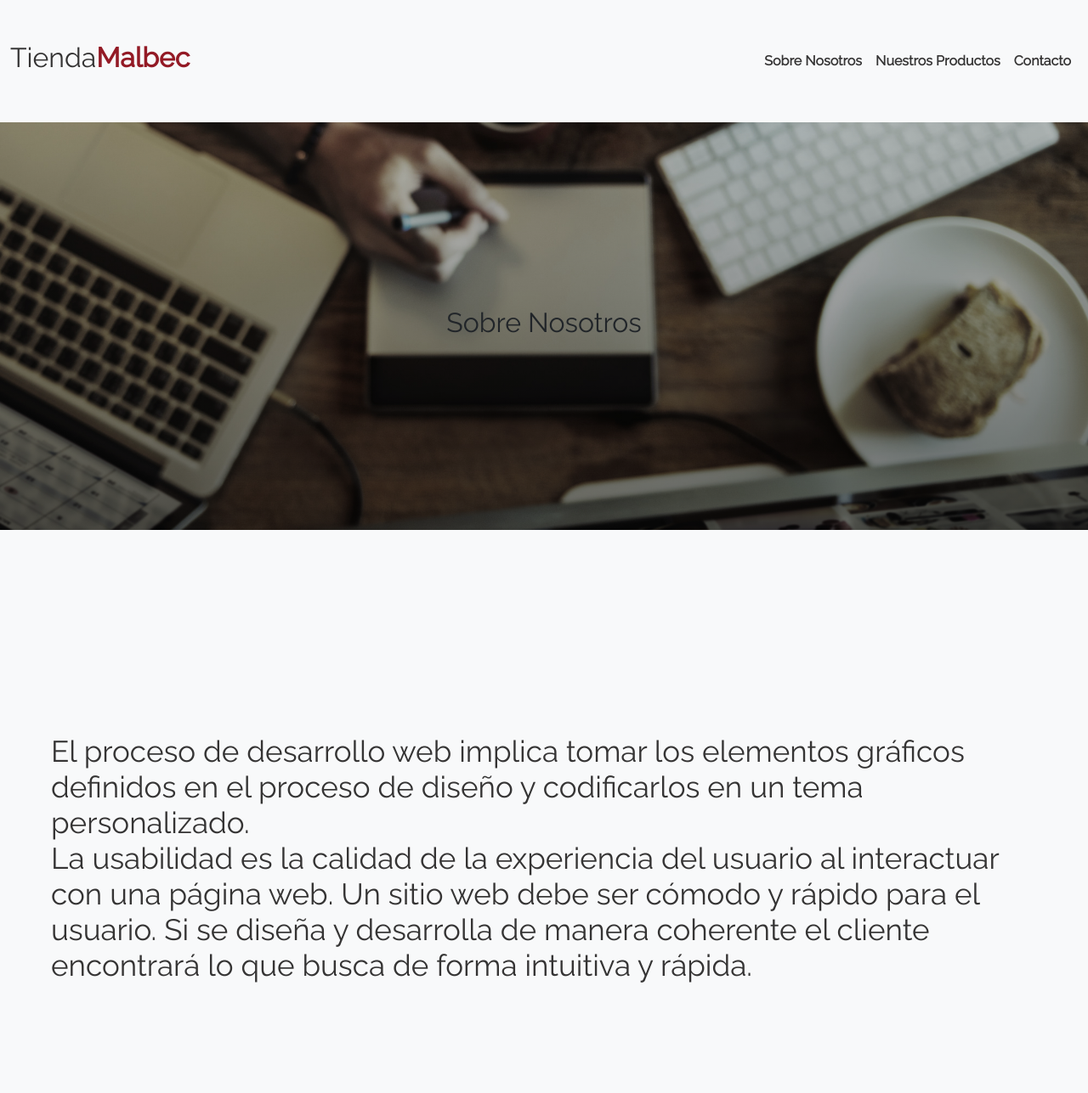
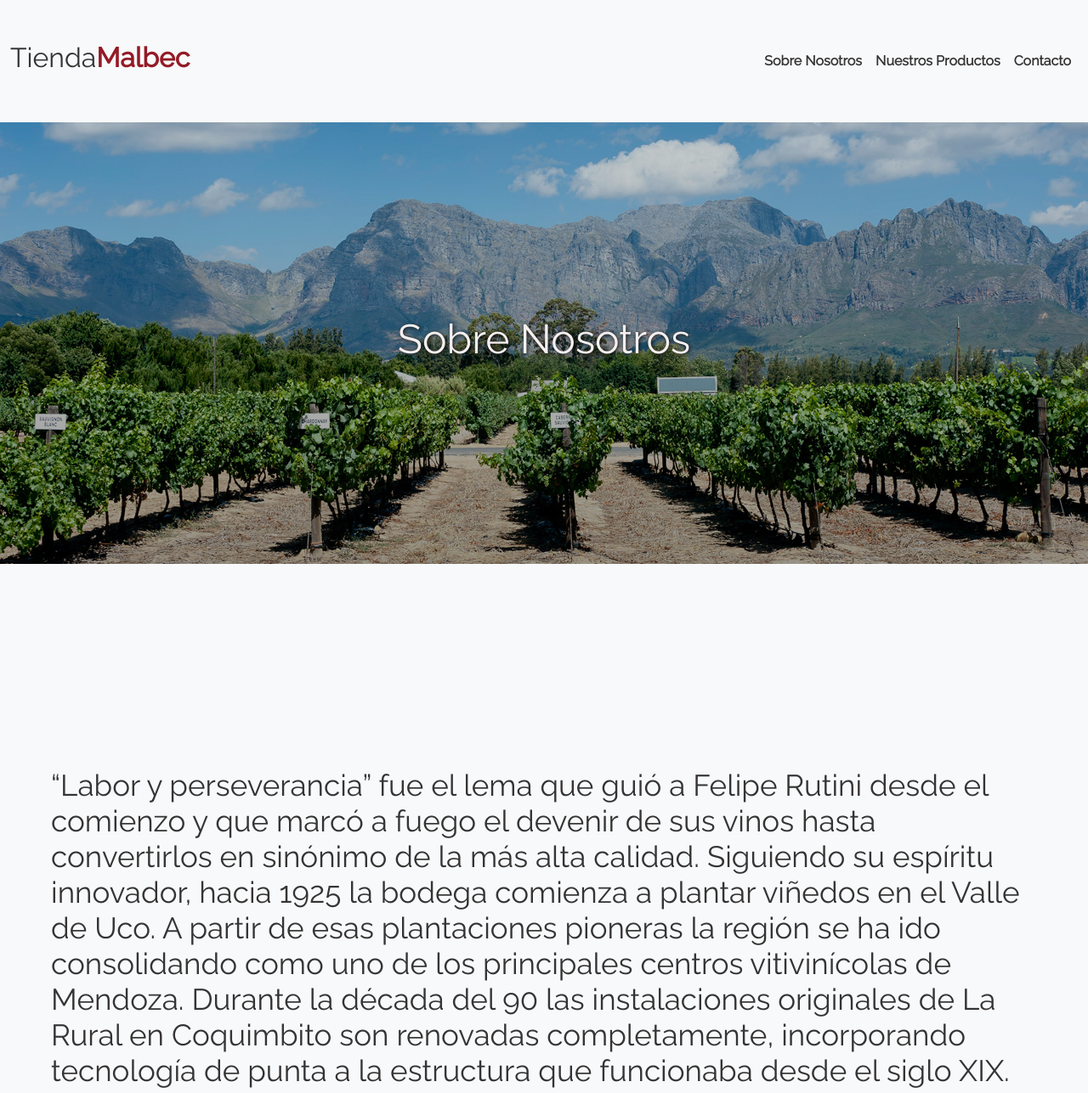
Before and after one commit to emilianoar23/website.coderhouse, a website: page pages/sobre-nosotros.html in a window 1280 px wide. Shown: the top 1287 px of the page at 85% size. Drawn offline with nearby package versions, Linux system fonts and the light colour scheme.

Commit message:
cambio hero section sobre nosotros

```diff
--- a/pages/sobre-nosotros.html
+++ b/pages/sobre-nosotros.html
@@ -44,8 +44,7 @@
         </section>
         <section>
             <div class="desarollo-parrafo">
-                    <h3>El proceso de desarrollo web implica tomar los elementos gráficos definidos en el proceso de diseño y
-                    codificarlos en un tema personalizado. <br>La usabilidad es la calidad de la experiencia del usuario al interactuar con una página web. Un sitio web debe ser cómodo y rápido para el usuario. Si se diseña y desarrolla de manera coherente el cliente encontrará lo que busca de forma intuitiva y rápida.</h3>
+                    <h3>“Labor y perseverancia” fue el lema que guió a Felipe Rutini desde el comienzo y que marcó a fuego el devenir de sus vinos hasta convertirlos en sinónimo de la más alta calidad. Siguiendo su espíritu innovador, hacia 1925 la bodega comienza a plantar viñedos en el Valle de Uco. A partir de esas plantaciones pioneras la región se ha ido consolidando como uno de los principales centros vitivinícolas de Mendoza. Durante la década del 90 las instalaciones originales de La Rural en Coquimbito son renovadas completamente, incorporando tecnología de punta a la estructura que funcionaba desde el siglo XIX. En ese mismo predio se encuentra hoy en día el Museo del Vino, donde los visitantes pueden conocer los primeros pasos de don Felipe Rutini en la producción de vinos y ver la evolución de las técnicas y de los mecanismos de trabajo tradicionales. En línea con el afán de superación y excelencia de su fundador, en 2008 comienza a construirse la planta de Rutini Wines en Tupungato. Allí se elaboran actualmente las líneas Felipe Rutini, Antología, Apartado, Colección Rutini, Encuentro y Trumpeter. Estas fincas abarcan más de 400 hectáreas a una altitud entre 1.050 y 1.200 metros sobre el nivel del mar. A esta superficie se agregan otras 120 hectáreas de campos en vías de implantación de vides, que ampliarán las posibilidades de producción de vinos únicos, cuidados y potenciados desde su origen</h3>
             </div>
         </section>
     </main>
--- a/scss/components/sobre-nosotros.scss
+++ b/scss/components/sobre-nosotros.scss
@@ -4,22 +4,20 @@
     @extend %flex;
     text-align: center;
     flex-direction: column;
-    height: 60vh;
+    height: 65vh;
     width: 100%;
     background-image: linear-gradient(
         0deg,
-        rgba(0, 0, 0, 0.5),
+        rgba(0, 0, 0, 0.397),
         rgba(0, 0, 0, 0.200),
-    ),url(../../img/disenohsection.jpg);
+    ),url(../../img/sobre-nosotros.jpg);
     background-repeat: no-repeat;
     background-size: cover;
-    background-position: center;
-    background-attachment: fixed;
-    h1 {
-        font-size: 70px;
-        margin: 30px;
+    background-position: bottom;
+    h2 {
+        font-size: 3rem;
         text-align: center;
-        color: $color-hero-letra;
+        color: $font-color;
         text-shadow: 1px 1px 4px $color-hero-sombra;
     }
 }
```
Also changed, not shown: css/styles.css, img/disenohsection.jpg (deleted), img/sobre-nosotros.jpg (added).
